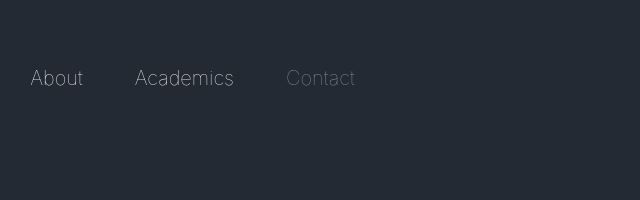
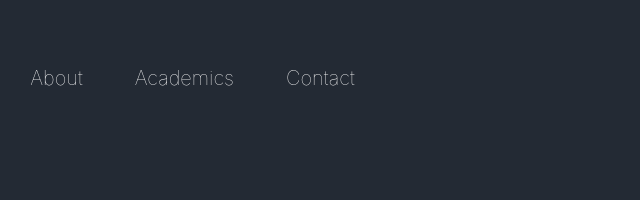
Before and after one commit to rubenshibu/portfolio-2, a plain HTML site: page index.html in a window 1280 px wide. Shown: the top 200 px of the page, 124-764 px from the left. Drawn offline with nearby package versions, Linux system fonts and the light colour scheme.

Commit message:
:lipstick:

```diff
--- a/index.html
+++ b/index.html
@@ -38,7 +38,7 @@
             <a class="nav-link text-white" href="#academics">Academics</a>
           </li>
           <li class="nav-item">
-            <a class="nav-link" href="#contact">Contact</a>
+            <a class="nav-link text-white" href="#contact">Contact</a>
           </li>
         </ul>
       </div>
```
